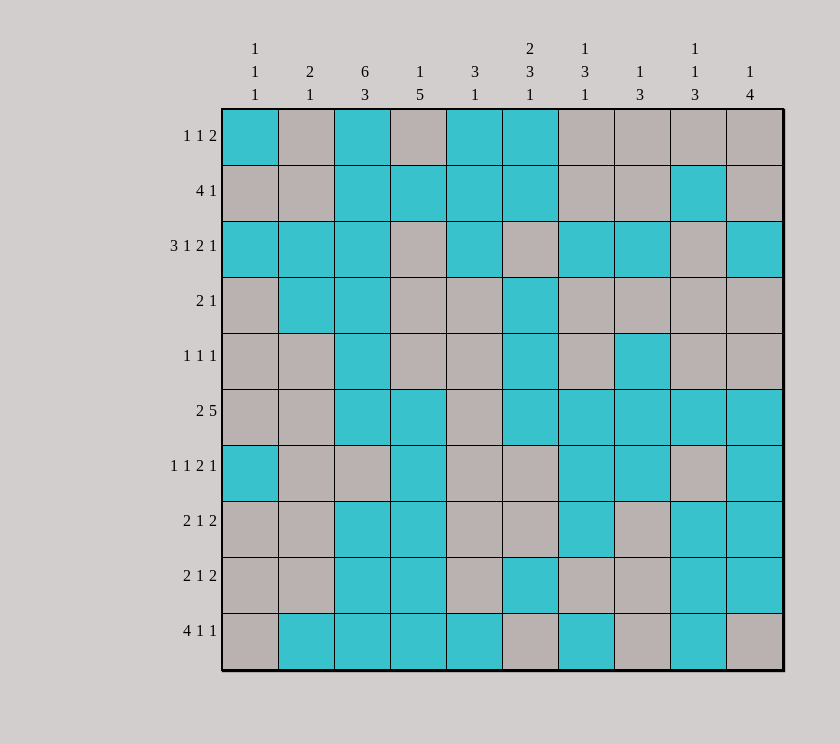
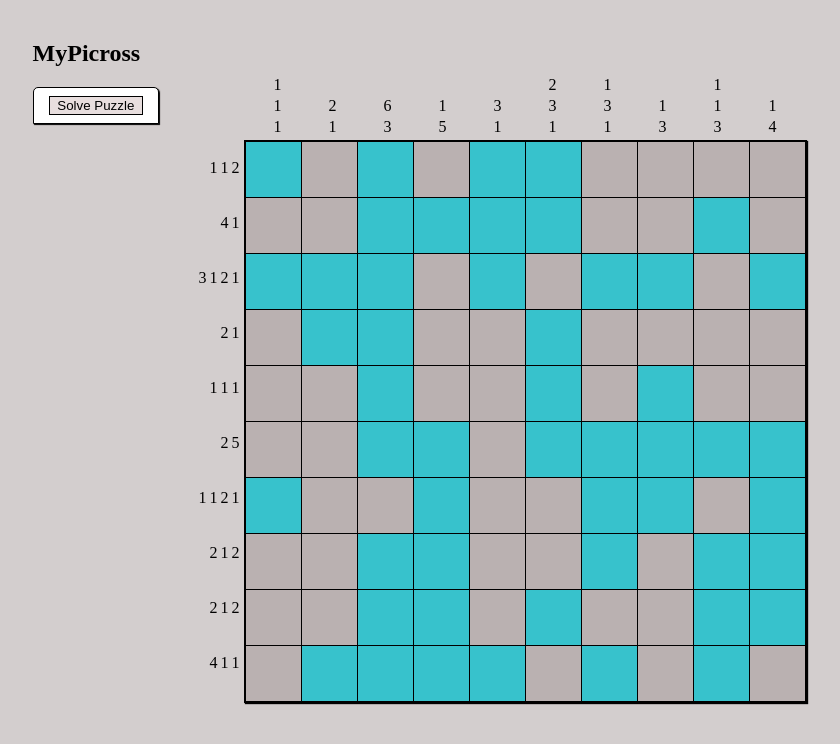
Before and after one commit to sevaa25/picross, a React (Vite) app: page / in a window 1280 px wide. Shown: the top 744 px of the page, without its empty margins (165-1005 px from the left). Built offline with nearby package versions, Linux system fonts and the light colour scheme.

Commit message:
Basic sidebar added + styles fixed

```diff
--- a/src/App.css
+++ b/src/App.css
@@ -1,33 +1,56 @@
-*{background-color: rgb(211, 206, 206)}
+*{background-color: rgb(211, 206, 206);}
+
+.main-layout {
+    display: flex;
+    flex-direction: row;
+    justify-content: center;
+    align-items: flex-start;
+    position: relative;
+    padding-top: 2rem;
+}
+
+.side-bar {
+    position: absolute;
+    left: 5%;
+    top: 2rem;
+    display: flex;
+    flex-direction: column;
+    width: 15%;
+}
+
+.side-bar h2 {
+    margin-top: 0;
+}
 
 .game-container{
     display: flex;
     flex-direction: column;
     justify-content: center;
     align-items: center;
-    margin-top: 2.5rem;
+
 }
 
-.top-bar,.side-bar{
+.top-bar,.bottom-bar{
     display: flex;
 }
 
 .row-hints-container{
     display: flex;
     flex-direction: column;
-    width: 55px;
+    width: 100px;
 }
 
 .col-hints-container{
     display: flex;
     flex-direction:row;
+    height: 100px;
 }
 .hint-row{
     display: flex;
     flex-direction: row;
     justify-content: flex-end;
     align-items: center;
-    gap: 5px;
+    gap: 3px;
     height: 55px;
     padding-right: 4px;
 }
@@ -37,7 +60,44 @@
     flex-direction: column;
     justify-content: flex-end;
     align-items: center;
-    gap: 5px;
+    gap: 3px;
     width: 55px;
     padding-bottom: 4px;
 }
+
+.corner{
+    height: 100px;
+    width: 100px;
+}
+
+.side-bar{
+    display: flex;
+    flex-direction: column;
+    width: 10%;
+    margin-left: 10%;
+}
+
+.progress-bar{
+    border: 1px solid black;
+    border-top-left-radius: 5px;
+    border-top-right-radius: 5px;
+    background-color: white;
+    padding: 5px;
+    display: flex;
+    flex-direction: column;
+    justify-content: center;
+    gap: 5px;
+    box-shadow: 1px 1px 1px black;
+}
+
+.solve-btn{
+    border: 1px solid black;
+    background-color: rgb(232, 222, 222);
+    margin: 3px 10px;
+}
+
+.solve-btn:hover{
+    border: 1px solid rgb(232, 222, 222);
+    background-color: black;
+    color: white;
+}
--- a/src/App.tsx
+++ b/src/App.tsx
@@ -139,6 +139,14 @@ function App() {
   }, []
   );
 
+  // function compareSolutions(){
+  //   for (let i = 0; i < matrix.length; i++){
+  //     for(let j = 0; j < matrix[i].length; j++){
+  //       if (matrix[i][j] !== )
+  //     }
+  //   }
+  // }
+
   const buttonClicked = (event: React.MouseEvent): boolean => {
     return event.button === 2 || event.buttons === 2;
   };
@@ -175,16 +183,26 @@ function App() {
 
 
   return (
-    <div className='game-container' onContextMenu={(e) => e.preventDefault()}>
-      <div className='top-bar'>
-        <div style={{width: '55px'}}/>
-        <Hints hints={colHints} mode='col'/>
+    <>
+    <div className="main-layout">
+      <div className="side-bar">
+        <h2>MyPicross</h2>
+        <div className="progress-bar">
+          <button type="button" className="solve-btn">Solve Puzzle</button>
+        </div>
       </div>
-      <div className='side-bar'>
-        <Hints hints={rowHints} mode='row'/>
-        <Grid squares={solution} startDrag={handleMouseDrag} continueDrag={handleMouseEnter} endDrag={handleMouseUp}/>
+      <div className="game-container" onContextMenu={(e) => e.preventDefault()}>
+        <div className="top-bar">
+          <div className="corner"/>
+          <Hints hints={colHints} mode="col"/>
+        </div>
+        <div className="bottom-bar">
+          <Hints hints={rowHints} mode="row"/>
+          <Grid squares={solution} startDrag={handleMouseDrag} continueDrag={handleMouseEnter} endDrag={handleMouseUp}/>
+        </div>
       </div>
     </div>
+    </>
   );
 }
 
--- a/src/components/Grid.css
+++ b/src/components/Grid.css
@@ -6,4 +6,5 @@
   border: 2px solid black;
   width: max-content;
   box-shadow: 1px 1px 1px black;
+  margin-top: 0;
 }
```
